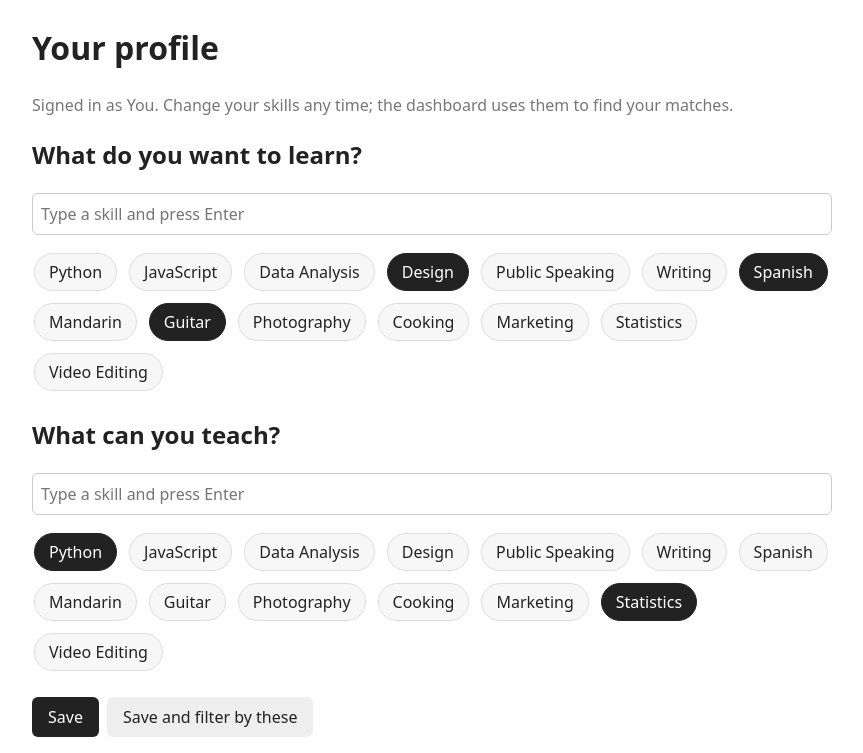
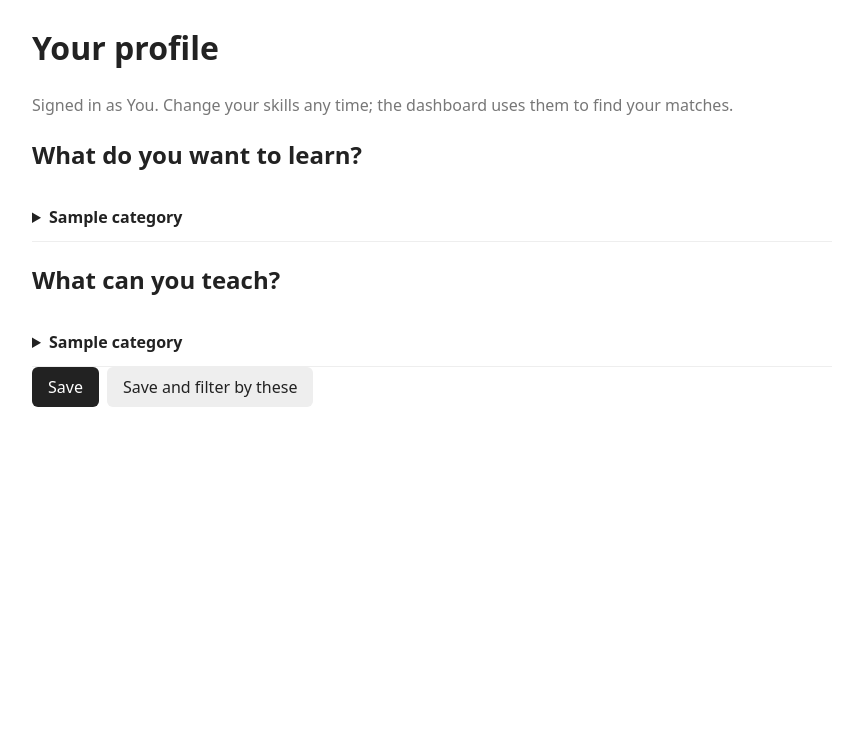
Before and after one commit to Marcel-Pereira/skills_marketplace, a Flask app: page /profile in a window 1280 px wide. Shown: the part 53-806 px from the top of the page, without its empty margins (208-1071 px from the left). After the commit the page ends 460 px from the top, so only its background shows below. Run offline with Flask 3, Linux system fonts and the light colour scheme; a user stored in the database is signed in; tables that the repository leaves empty hold one stand-in row (values such as "Sample post").

Commit message:
Restrict user from creating skills, can only select from database

```diff
--- a/app/models.py
+++ b/app/models.py
@@ -52,7 +52,7 @@ class Category(db.Model):
     id = db.Column(db.Integer, primary_key=True)
     name = db.Column(db.String(50), nullable=False, unique=True)
 
-    skills = db.relationship("Skill", back_populates="category")
+    skills = db.relationship("Skill", back_populates="category", order_by="Skill.name")
 
 
 # Skill table, each skill belongs to a category and can have many listings
--- a/app/routes.py
+++ b/app/routes.py
@@ -1,12 +1,13 @@
 from flask import Blueprint, abort, flash, redirect, render_template, request, url_for
 
-from app.sample_data import SKILL_OPTIONS, CURRENT_USER, PEOPLE, MESSAGES
+from app.sample_data import CURRENT_USER, PEOPLE, MESSAGES
 from flask_login import current_user, login_required, login_user, logout_user
 from sqlalchemy import or_
 from sqlalchemy.exc import IntegrityError
+from sqlalchemy.orm import selectinload
 
 from app import db
-from app.models import User
+from app.models import Category, Skill, User
 
 main = Blueprint("main", __name__)
 
@@ -95,6 +96,24 @@ def logout():
     flash("You have been logged out.", "info")
     return redirect(url_for("main.login"))
 
+# --- Helper Functions ---
+# Used in order to get skills and categories from the database to display in the onboarding and profile pages.
+
+
+def get_categories():
+    """The fixed catalog, for the pickers: every category with its skills."""
+    return (Category.query.options(selectinload(Category.skills))
+            .order_by(Category.name).all())
+
+
+def only_catalog_skills(names):
+    """Keep only names that exist in the catalog, so a hand-made POST can't add skills."""
+    if not names:
+        return []
+    rows = db.session.query(Skill.name).filter(Skill.name.in_(names)).all()
+    known = {name for (name,) in rows}
+    return [name for name in names if name in known]
+
 # --- Onboarding ---
 # Both steps share onboarding.html; only the question, the field name and the next page change.
 
@@ -104,7 +123,7 @@ def onboarding_learn():
     if request.method == "POST":
         return redirect(url_for("main.onboarding_teach"))
     return render_template("onboarding.html", step=1, question="What do you want to learn?",
-                           field="learns", options=SKILL_OPTIONS)
+                           field="learns", categories=get_categories())
 
 
 @main.route("/onboarding/teach", methods=["GET", "POST"])
@@ -113,7 +132,7 @@ def onboarding_teach():
     if request.method == "POST":
         return redirect(url_for("main.dashboard"))
     return render_template("onboarding.html", step=2, question="What can you teach?",
-                           field="teaches", options=SKILL_OPTIONS)
+                           field="teaches", categories=get_categories())
 
 
 # --- Dashboard ---
@@ -148,7 +167,7 @@ def dashboard():
     matches.sort(key=lambda match: len(match["shared"]), reverse=True)
 
     return render_template("dashboard.html", mode=mode, picked=picked,
-                           skills=SKILL_OPTIONS, matches=matches)
+                           categories=get_categories(), matches=matches)
 
 
 # --- Profile ---
@@ -159,14 +178,14 @@ def profile():
     """Change what you picked during onboarding. Uses the same chip pickers, pre-selected."""
     if request.method == "POST":
         # Kept in memory for now (like chat messages), so changes are lost when the server restarts
-        CURRENT_USER["learns"] = request.form.getlist("learns")
-        CURRENT_USER["teaches"] = request.form.getlist("teaches")
+        CURRENT_USER["learns"] = only_catalog_skills(request.form.getlist("learns"))
+        CURRENT_USER["teaches"] = only_catalog_skills(request.form.getlist("teaches"))
 
         # "Save and filter by these" opens the dashboard already filtered by what I want to learn
         if request.form.get("then") == "filter":
             return redirect(url_for("main.dashboard", mode="learner", skill=CURRENT_USER["learns"]))
         return redirect(url_for("main.dashboard"))
-    return render_template("profile.html", user=CURRENT_USER, options=SKILL_OPTIONS)
+    return render_template("profile.html", user=CURRENT_USER, categories=get_categories())
 
 
 # --- Messages ---
--- a/app/sample_data.py
+++ b/app/sample_data.py
@@ -1,25 +1,20 @@
 # Made-up data so the screens have something to show before the database exists.
 # Once the models are in, the routes read from the database instead and this file goes away.
-
-# Skills shown as chips during onboarding and on the profile. Users can still type their own.
-SKILL_OPTIONS = [
-    "Python", "JavaScript", "Data Analysis", "Design", "Public Speaking",
-    "Writing", "Spanish", "Mandarin", "Guitar", "Photography",
-    "Cooking", "Marketing", "Statistics", "Video Editing",
-]
+# Skill names here must match the fixed catalog in seed.py, because the pickers only offer
+# catalog skills and anything else is dropped when the profile is saved.
 
 # Stands in for whoever is signed in, until real accounts exist.
-CURRENT_USER = {"name": "You", "teaches": ["Python", "Statistics"], "learns": ["Spanish", "Guitar", "Design"]}
+CURRENT_USER = {"name": "You", "teaches": ["Python", "Statistics"], "learns": ["Spanish", "Guitar", "Graphic Design"]}
 
 # Everyone else. Each person lists what they can teach and what they want to learn.
 PEOPLE = [
     {"name": "Linh", "teaches": ["Python", "Data Analysis"], "learns": ["Guitar", "Spanish"]},
     {"name": "Mateo", "teaches": ["Spanish", "Guitar"], "learns": ["Python"]},
-    {"name": "Jiwoo", "teaches": ["Design", "Photography"], "learns": ["Public Speaking"]},
-    {"name": "Anna", "teaches": ["Statistics", "Writing"], "learns": ["Design", "Cooking"]},
+    {"name": "Jiwoo", "teaches": ["Graphic Design", "Photography"], "learns": ["Public Speaking"]},
+    {"name": "Anna", "teaches": ["Statistics", "Creative Writing"], "learns": ["Graphic Design", "Cooking"]},
     {"name": "Priya", "teaches": ["Public Speaking", "Marketing"], "learns": ["Video Editing"]},
-    {"name": "Sam", "teaches": ["JavaScript", "Video Editing"], "learns": ["Mandarin", "Statistics"]},
-    {"name": "Wei", "teaches": ["Mandarin", "Cooking"], "learns": ["JavaScript", "Writing"]},
+    {"name": "Sam", "teaches": ["JavaScript", "Video Editing"], "learns": ["Mandarin Chinese", "Statistics"]},
+    {"name": "Wei", "teaches": ["Mandarin Chinese", "Cooking"], "learns": ["JavaScript", "Creative Writing"]},
 ]
 
 # Chats between the signed-in user and other people, keyed by the other person's name.
--- a/app/seed.py
+++ b/app/seed.py
@@ -1,6 +1,6 @@
 """Fixed list of categories and skills. Users can only choose from these.
 
-Run with `flask --app app seed`. Safe to run many times: it only adds what is missing.
+Run with `flask --app __init__.py seed`. Safe to run many times: it only adds what is missing.
 To add a skill or category, edit CATALOG below and run the command again.
 Skill names must be unique within a category (the same name may appear in two categories).
 """
--- a/app/static/chips.js
+++ /dev/null
@@ -1,29 +0,0 @@
-// Skill pickers (onboarding and profile): typing a skill and pressing Enter adds it
-// as a new, already selected chip, so people can add skills that aren't in our list.
-// A page can have several pickers, so each one gets its own listener.
-document.querySelectorAll(".chip-picker").forEach(function (picker) {
-  const input = picker.querySelector(".custom-skill");
-  const chips = picker.querySelector(".chips");
-
-  input.addEventListener("keydown", function (event) {
-    if (event.key !== "Enter") return;
-    event.preventDefault(); // otherwise Enter would submit the whole form
-
-    const skill = input.value.trim();
-    if (!skill) return;
-
-    // Build the same markup as a chip in _macros.html
-    const checkbox = document.createElement("input");
-    checkbox.type = "checkbox";
-    checkbox.name = input.dataset.name; // "learns" or "teaches", set by the macro
-    checkbox.value = skill;
-    checkbox.checked = true;
-
-    const label = document.createElement("label");
-    label.className = "chip";
-    label.append(checkbox, skill);
-    chips.append(label);
-
-    input.value = "";
-  });
-});
--- a/app/static/style.css
+++ b/app/static/style.css
@@ -19,7 +19,6 @@ nav .brand { font-weight: bold; color: inherit; text-decoration: none; }
 .stack label { display: flex; flex-direction: column; gap: 6px; }  /* small gap between a label and its input */
 .stack button { margin-top: 6px; padding: 10px 16px; }
 input, select, button { font: inherit; padding: 8px; border: 1px solid #ccc; border-radius: 6px; }
-.custom-skill { width: 100%; box-sizing: border-box; }
 
 /* Buttons (also used on links with class="button") */
 button, .button { background: #222; color: #fff; border: none; padding: 8px 16px; cursor: pointer; text-decoration: none; border-radius: 6px; }
@@ -35,6 +34,15 @@ button, .button { background: #222; color: #fff; border: none; padding: 8px 16px
 label.chip { cursor: pointer; }
 .chip input { display: none; }
 .chip:has(input:checked) { background: #222; color: #fff; border-color: #222; }
+
+/* Skill pickers: each category is a collapsible section */
+.category { border-bottom: 1px solid #eee; padding: 8px 0; }
+.category summary { cursor: pointer; font-weight: 600; padding: 4px 0; }
+.category .chips { margin: 8px 0 12px; }  /* tighter than the default chips spacing */
+
+/* Category headings inside the dashboard filter dropdown */
+.dropdown .category-title { display: block; margin: 12px 6px 2px; font-size: 0.85em; color: #777; text-transform: uppercase; letter-spacing: 0.04em; }
+.dropdown .category-title:first-child { margin-top: 0; }
 
 /* Dashboard */
 .filter-row { display: flex; flex-wrap: wrap; align-items: center; gap: 8px; margin: 24px 0; }  /* toggle + picked chips on one line */
--- a/app/templates/_macros.html
+++ b/app/templates/_macros.html
@@ -1,21 +1,27 @@
 {# Reusable pieces shared by several pages. Import with:
    {% from "_macros.html" import chip_picker, signed_in_nav %} #}
 
-{# Skill chips plus a box to type your own (used in onboarding and the profile).
-   Each chip is a checkbox inside a label, so clicking the chip selects it.
+{# Skill picker for onboarding and the profile. It only shows the fixed catalog: people
+   choose from existing skills and cannot add their own.
+   "categories" is the list from get_categories() in routes.py. Each category is a collapsible
+   <details> section with one chip per skill, and it opens by itself when it contains a
+   selected skill. Each chip is a checkbox inside a label, so clicking the chip selects it.
    All chips share the same name, so the form sends every selected skill under that name.
-   "selected" pre-selects chips; selected skills that aren't in "options" get their own chip. #}
-{% macro chip_picker(name, options, selected=[]) %}
+   "selected" pre-selects chips by skill name. The server checks the submitted names again
+   (only_catalog_skills in routes.py), so a hand-made request can't add new skills either. #}
+
+   {% macro chip_picker(name, categories, selected=[]) %}
   <div class="chip-picker">
-    <input class="custom-skill" data-name="{{ name }}" placeholder="Type a skill and press Enter">
-    <div class="chips">
-      {% for option in options %}
-        <label class="chip"><input type="checkbox" name="{{ name }}" value="{{ option }}" {% if option in selected %}checked{% endif %}>{{ option }}</label>
-      {% endfor %}
-      {% for option in selected if option not in options %}
-        <label class="chip"><input type="checkbox" name="{{ name }}" value="{{ option }}" checked>{{ option }}</label>
-      {% endfor %}
-    </div>
+    {% for category in categories %}
+      <details class="category" {% if category.skills | selectattr('name', 'in', selected) | list %}open{% endif %}>
+        <summary>{{ category.name }}</summary>
+        <div class="chips">
+          {% for skill in category.skills %}
+            <label class="chip"><input type="checkbox" name="{{ name }}" value="{{ skill.name }}" {% if skill.name in selected %}checked{% endif %}>{{ skill.name }}</label>
+          {% endfor %}
+        </div>
+      </details>
+    {% endfor %}
   </div>
 {% endmacro %}
 
--- a/app/templates/onboarding.html
+++ b/app/templates/onboarding.html
@@ -6,10 +6,9 @@
   <h1>{{ question }}</h1>
 
   <form method="post">
-    <p class="muted">Pick as many as you like, or type your own and press Enter.</p>
-    {{ chip_picker(field, options) }}
+    <p class="muted">Pick as many as you like.</p>
+    {{ chip_picker(field, categories) }}
     <button>Continue</button>
   </form>
 
-  <script src="{{ url_for('static', filename='chips.js') }}"></script>
 {% endblock %}
--- a/app/templates/profile.html
+++ b/app/templates/profile.html
@@ -9,10 +9,10 @@
 
   <form method="post">
     <h2>What do you want to learn?</h2>
-    {{ chip_picker("learns", options, user.learns) }}
+    {{ chip_picker("learns", categories, user.learns) }}
 
     <h2>What can you teach?</h2>
-    {{ chip_picker("teaches", options, user.teaches) }}
+    {{ chip_picker("teaches", categories, user.teaches) }}
 
     {# Both buttons submit the same form; "then" tells the route where to go after saving #}
     <div class="actions">
```
Also changed, not shown: app/templates/dashboard.html (+5 -2 lines).
